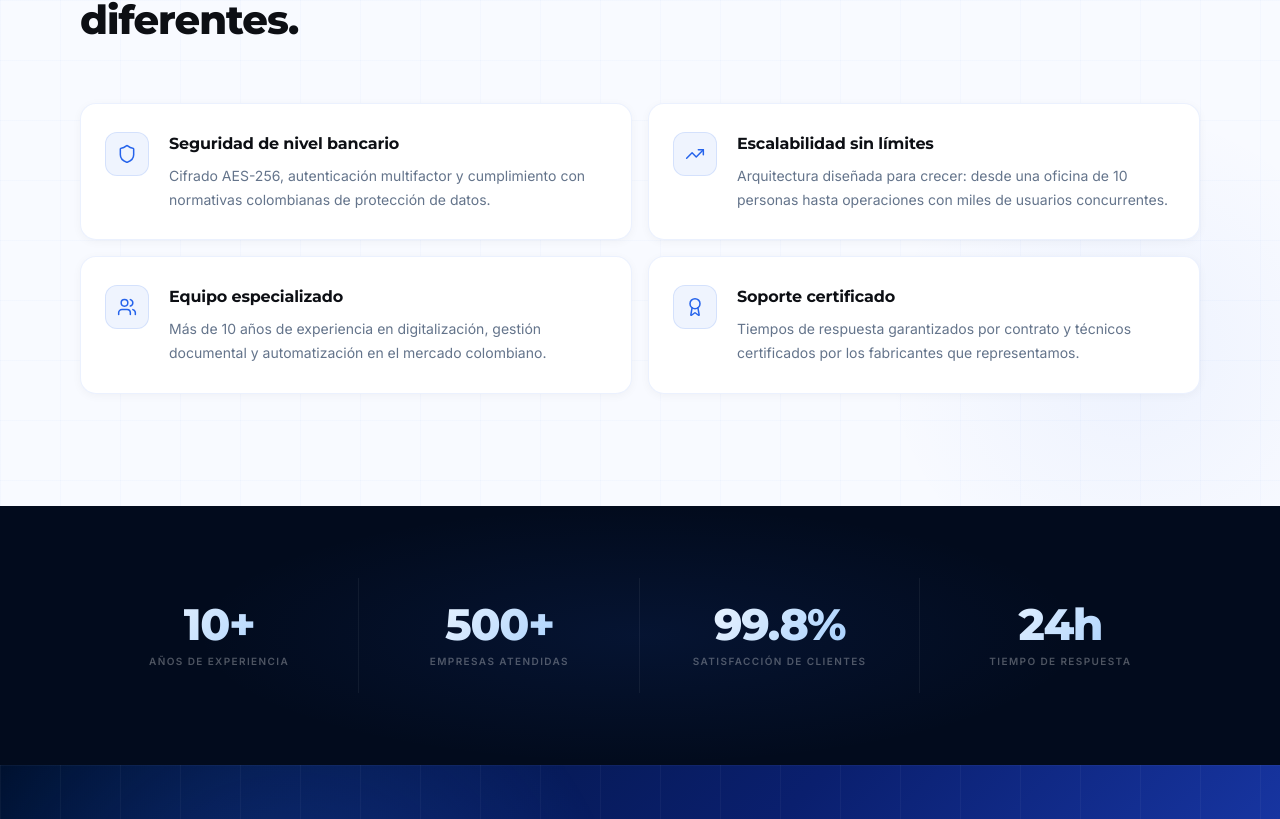
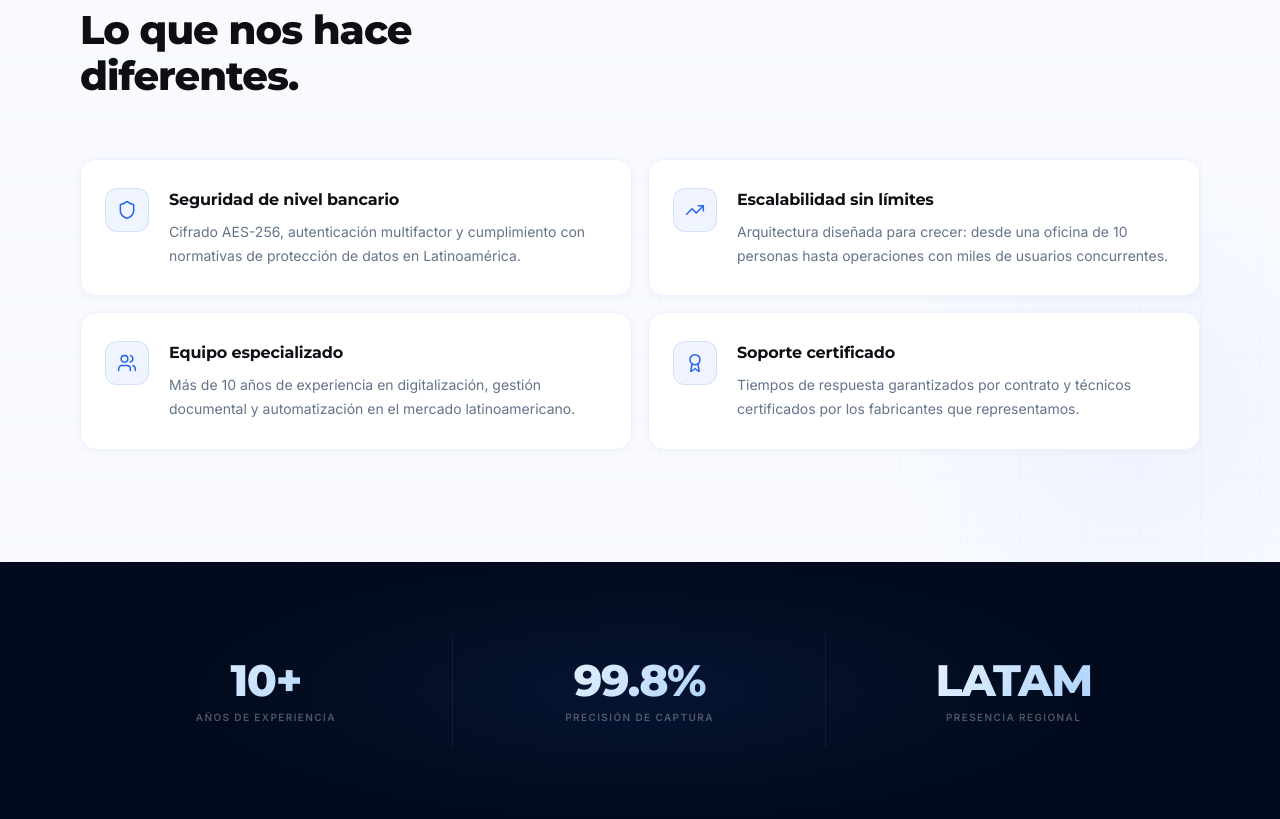
Before and after one commit to martingoodhomes/abbacore-web, a Next.js app: page /nosotros in a window 1280 px wide. Shown: the part 1978-2797 px from the top of the page. Built offline with nearby package versions, Linux system fonts and the light colour scheme.

Commit message:
Nosotros: update stats and Colombia → Latinoamérica
- Replace 500+ empresas and 24h respuesta with honest stats: 10+ años, 99.8% precisión, LATAM presencia
- Mission heading: Colombia → Latinoamérica
- Differentiators: colombiano/colombianas → latinoamericano/Latinoamérica

```diff
--- a/app/nosotros/client.tsx
+++ b/app/nosotros/client.tsx
@@ -30,7 +30,7 @@ const differentiators = [
   {
     Icon: Shield,
     title: 'Seguridad de nivel bancario',
-    description: 'Cifrado AES-256, autenticación multifactor y cumplimiento con normativas colombianas de protección de datos.',
+    description: 'Cifrado AES-256, autenticación multifactor y cumplimiento con normativas de protección de datos en Latinoamérica.',
   },
   {
     Icon: TrendingUp,
@@ -40,7 +40,7 @@ const differentiators = [
   {
     Icon: Users,
     title: 'Equipo especializado',
-    description: 'Más de 10 años de experiencia en digitalización, gestión documental y automatización en el mercado colombiano.',
+    description: 'Más de 10 años de experiencia en digitalización, gestión documental y automatización en el mercado latinoamericano.',
   },
   {
     Icon: Award,
@@ -50,10 +50,9 @@ const differentiators = [
 ]
 
 const stats = [
-  { value: '10+', label: 'Años de experiencia' },
-  { value: '500+', label: 'Empresas atendidas' },
-  { value: '99.8%', label: 'Satisfacción de clientes' },
-  { value: '24h', label: 'Tiempo de respuesta' },
+  { value: '10+',   label: 'Años de experiencia' },
+  { value: '99.8%', label: 'Precisión de captura' },
+  { value: 'LATAM', label: 'Presencia regional' },
 ]
 
 const LIGHT_GRID: React.CSSProperties = {
@@ -127,7 +126,7 @@ export default function NosotrosPage() {
                   marginBottom: 28,
                 }}
               >
-                Transformar la operación documental de Colombia.
+                Transformar la operación documental de Latinoamérica.
               </motion.h2>
 
               <motion.p
@@ -349,7 +348,7 @@ export default function NosotrosPage() {
           <div ref={statsRef} style={{
             position: 'relative', zIndex: 1,
             maxWidth: 1200, margin: '0 auto', padding: '0 40px',
-            display: 'grid', gridTemplateColumns: 'repeat(4, 1fr)', gap: 1,
+            display: 'grid', gridTemplateColumns: 'repeat(3, 1fr)', gap: 1,
           }}>
             {stats.map((s, i) => (
               <motion.div
```
